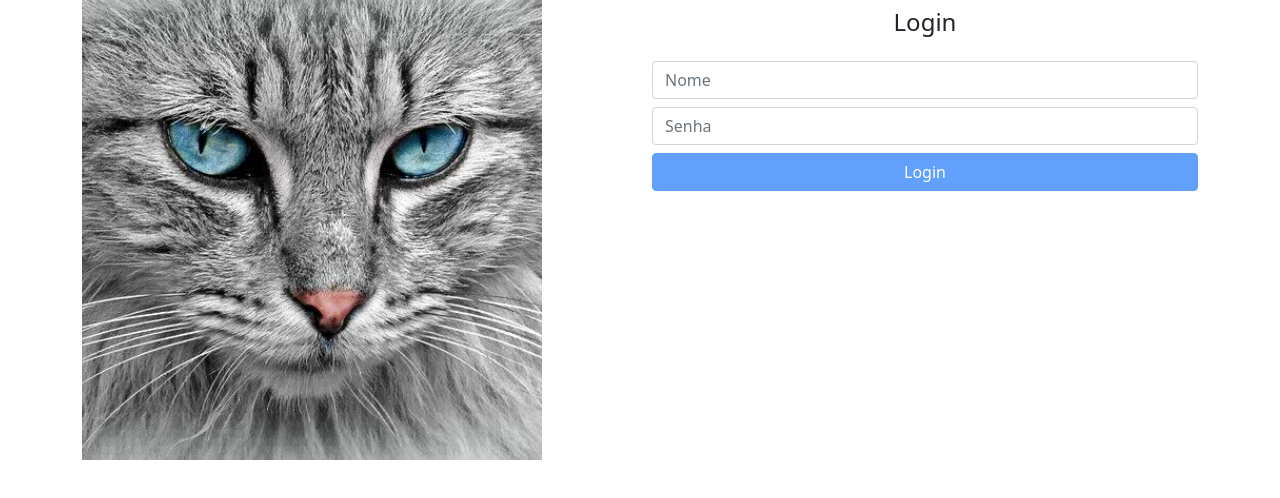
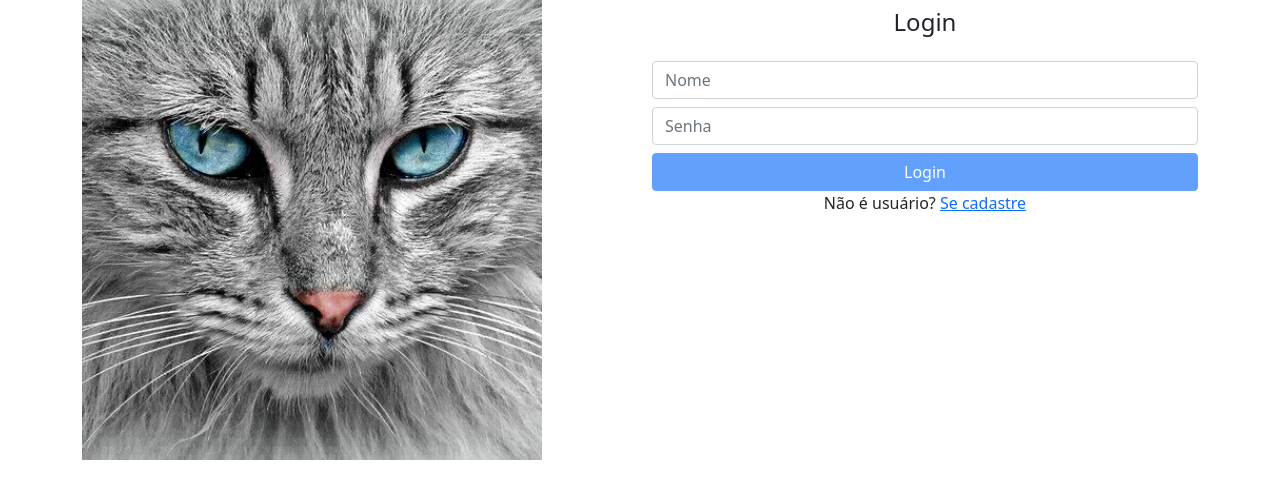
Before and after one commit to jviitsm/gatitobook, an Angular app: page /home in a window 1280 px wide. Shown: the top 498 px of the page. Built offline with nearby package versions, Linux system fonts and the light colour scheme.

Commit message:
routerLink implementado na tela home

```diff
--- a/src/app/home/home-routing.module.ts
+++ b/src/app/home/home-routing.module.ts
@@ -12,7 +12,7 @@ const routes: Routes = [
       component: LoginComponent
     },
     {
-      path: 'novoUsuario',
+      path: 'novousuario',
       component: NovoUsuarioComponent
     }
   ]},
--- a/src/app/home/login/login.component.html
+++ b/src/app/home/login/login.component.html
@@ -40,3 +40,7 @@
     Login
   </button>
 </form>
+
+<p class="text-center">
+  Não é usuário? <a [routerLink]="['novousuario']">Se cadastre</a>
+</p>
--- a/src/app/home/novo-usuario/novo-usuario.component.html
+++ b/src/app/home/novo-usuario/novo-usuario.component.html
@@ -1,4 +1,4 @@
-<h4 class="text-center">Registre-see mostre o seu pet ao mundo!</h4>
+<h4 class="text-center">Registre-se e mostre o seu pet ao mundo!</h4>
 
 <form class="form mt-4">
   <div class="form-group mb-2">
@@ -15,3 +15,4 @@
   </div>
   <button type="submit" class="btn btn-primary col-12 mt-2">Cadastro</button>
 </form>
+<p>Já é um usuário? <a [routerLink]="['']">Faça login</a></p>
```
